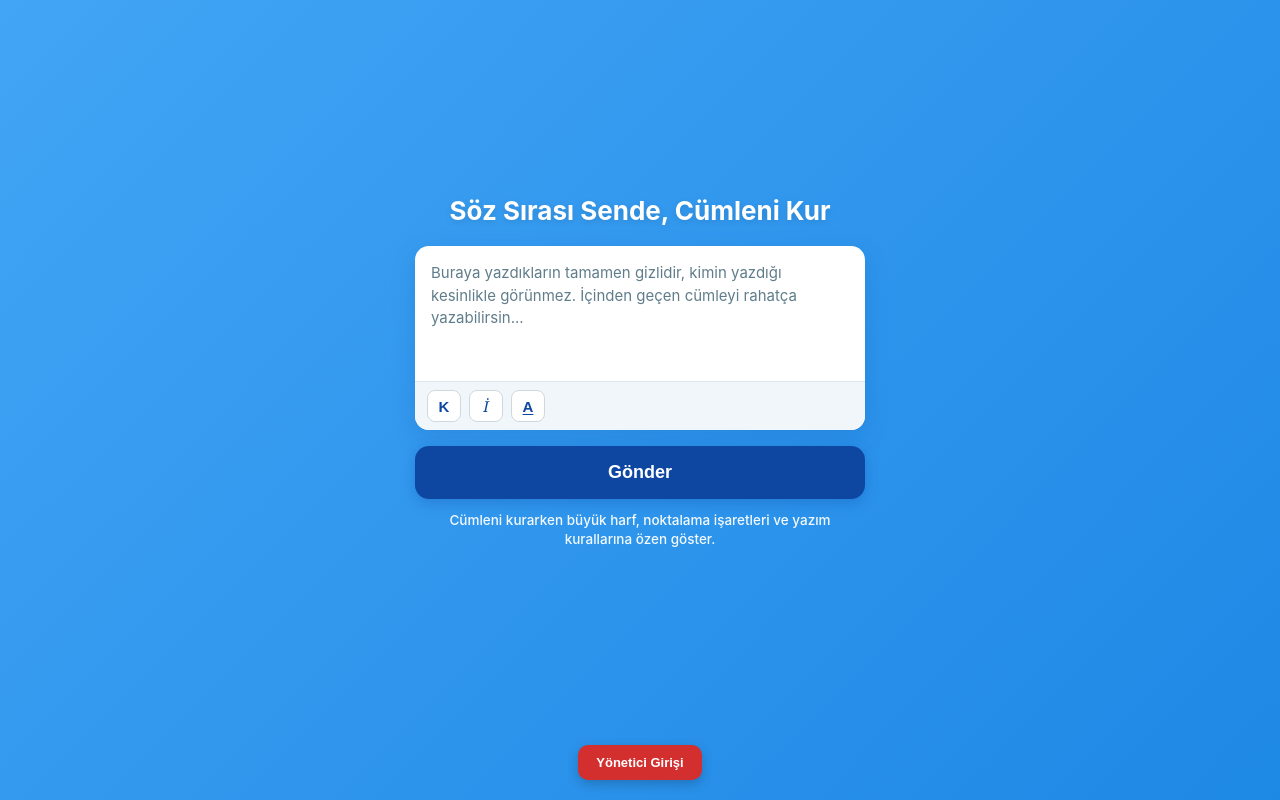
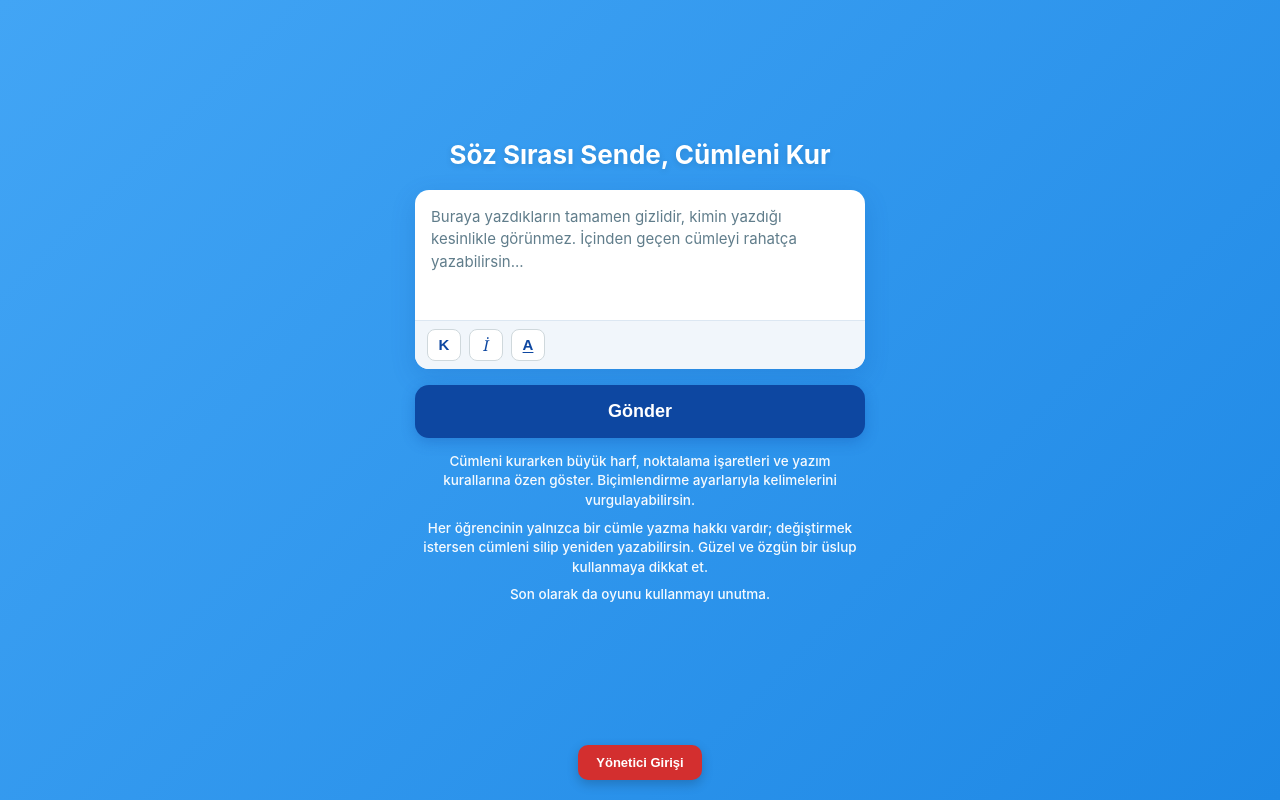
Before and after one commit to cumleharitasi/anonimkavramharitasi, a plain HTML site: page index.html in a window 1280 px wide. Drawn offline with Linux system fonts and the light colour scheme; no server answers.

Commit message:
Update index.html

```diff
--- a/index.html
+++ b/index.html
@@ -93,7 +93,7 @@
         /* Zengin Metin Yazma Alanı */
         #sentenceEditor {
             width: 100%;
-            height: 135px;
+            height: 130px;
             padding: 16px 16px 12px 16px;
             font-size: 16px;
             line-height: 1.5;
@@ -191,13 +191,21 @@
             transform: scale(0.98);
             background: rgba(255, 255, 255, 0.32);
         }
+
+        /* Gönder Butonu Altı Bilgilendirme Paragrafları */
+        .notes-container {
+            margin-top: 14px;
+            display: flex;
+            flex-direction: column;
+            gap: 8px;
+            width: 100%;
+        }
         .spelling-note {
             color: #ffffff;
             font-size: 13.5px;
-            line-height: 1.4;
-            margin-top: 12px;
+            line-height: 1.45;
             font-weight: 500;
-            opacity: 0.95;
+            opacity: 0.96;
         }
         #error-msg {
             color: #ffebee;
@@ -613,7 +621,11 @@
                 </div>
                 <button id="sendBtn" class="send-btn" type="button">Gönder</button>
                 <button id="goPoolBtn" class="btn-go-pool" type="button" onclick="goToPool()">Cümle Havuzuna Git</button>
-                <div class="spelling-note">Cümleni kurarken büyük harf, noktalama işaretleri ve yazım kurallarına özen göster.</div>
+                <div class="notes-container">
+                    <p class="spelling-note">Cümleni kurarken büyük harf, noktalama işaretleri ve yazım kurallarına özen göster. Biçimlendirme ayarlarıyla kelimelerini vurgulayabilirsin.</p>
+                    <p class="spelling-note">Her öğrencinin yalnızca bir cümle yazma hakkı vardır; değiştirmek istersen cümleni silip yeniden yazabilirsin. Güzel ve özgün bir üslup kullanmaya dikkat et.</p>
+                    <p class="spelling-note">Son olarak da oyunu kullanmayı unutma.</p>
+                </div>
                 <div id="error-msg"></div>
             </div>
         </div>
@@ -715,7 +727,6 @@
             }
         }
 
-        // Etkinlik durumunu (aktif / bitmiş) tüm cihazlarda anlık dinle
         onValue(statusRef, (snapshot) => {
             isActivityEnded = Boolean(snapshot.val());
             document.body.classList.toggle('activity-ended', isActivityEnded);
@@ -729,7 +740,6 @@
                 endBtn.innerText = 'Etkinliği Bitir';
             }
 
-            // Giriş ekranı kilidini güncelle
             document.getElementById('entry-closed-banner').style.display = isActivityEnded ? 'block' : 'none';
             document.getElementById('entry-form-area').style.display = isActivityEnded ? 'none' : 'block';
 
@@ -1114,7 +1124,6 @@
             document.getElementById('pool-view').style.display = 'block';
         };
 
-        // Yönetici: Etkinliği Bitir / Yeniden Başlat
         window.toggleActivityEnded = function() {
             const nextState = !isActivityEnded;
             const confirmMsg = nextState
```
